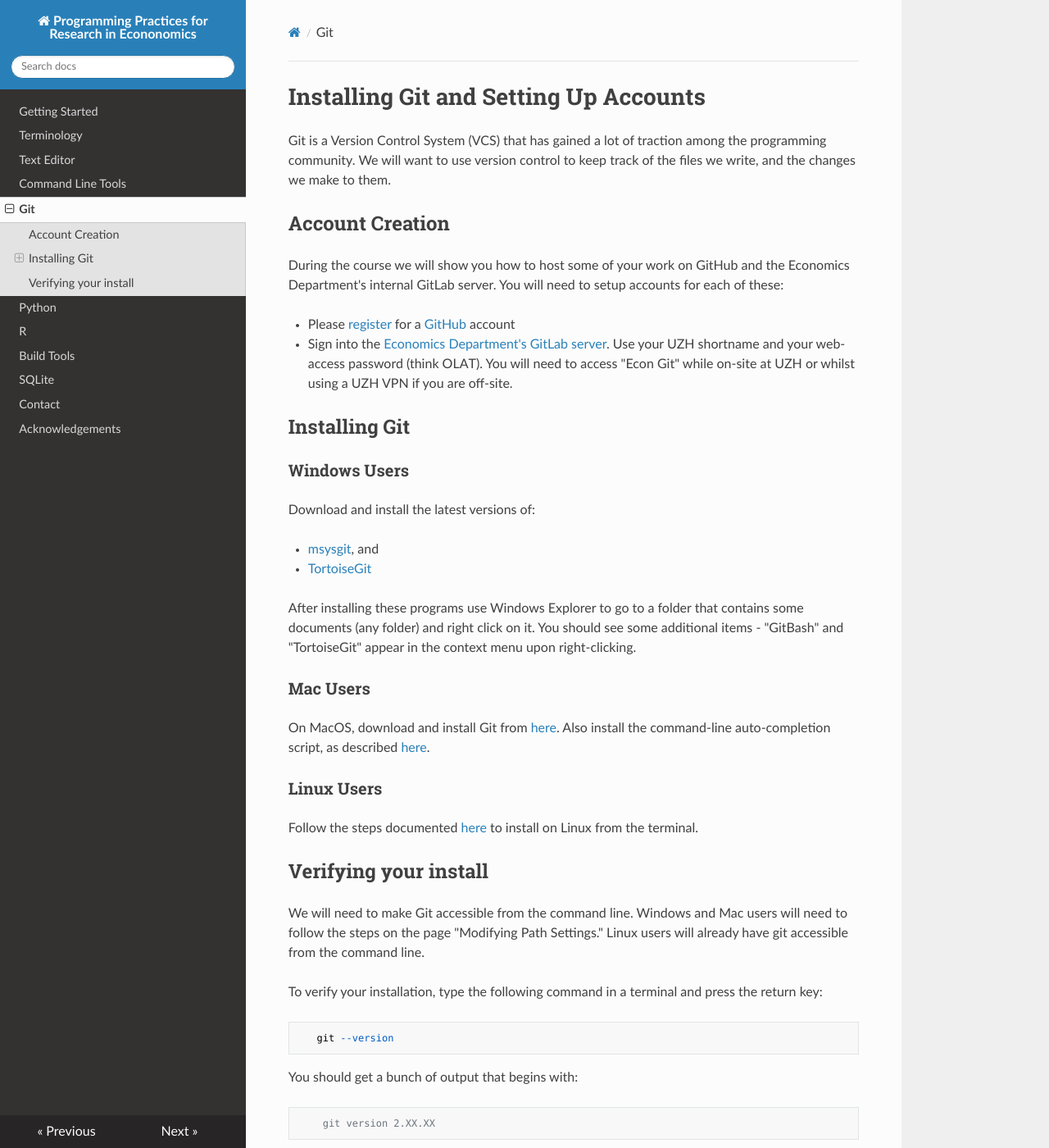
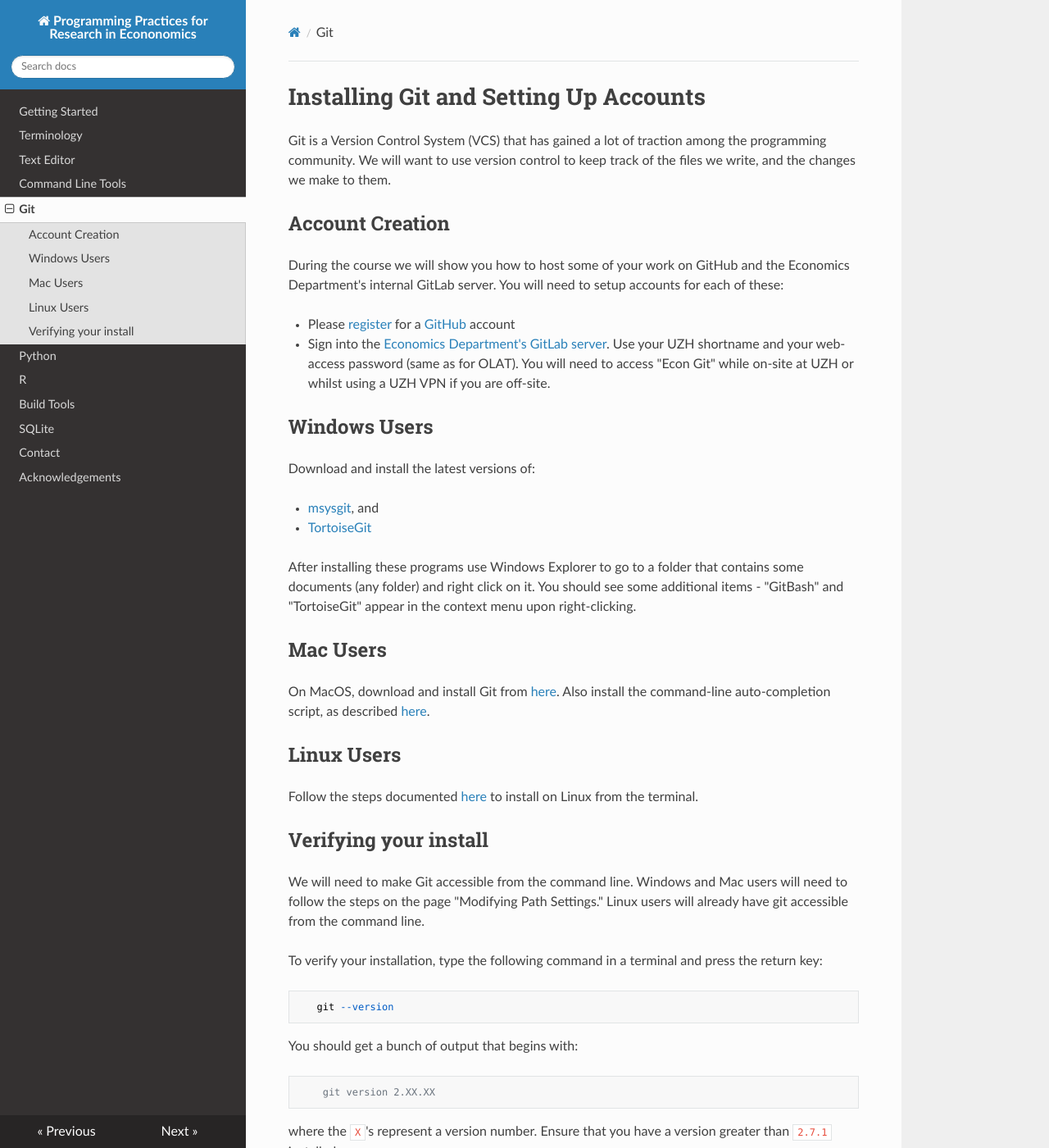
Before and after one commit to pp4rs/DEPRECATED-installation-guide, an MkDocs documentation site: the page built from docs/gitInstall.md, in a window 1280 px wide and 1400 px high. Shown: the whole window at 82% size. Built offline with MkDocs 1.6.1, drawn with Linux system fonts in a browser that asks for light colours; nearby versions of some CDN libraries; old or Windows-style settings are respelled for this version of MkDocs.

Commit message:
reformatting headings, changed minimum git version to line up with Lachlan's ubuntuOS

```diff
--- a/docs/gitInstall.md
+++ b/docs/gitInstall.md
@@ -9,12 +9,10 @@ During the course we will show you how to host some of your work on GitHub and t
 You will need to setup accounts for each of these:
 
 * Please [register](https://github.com/join) for a [GitHub](https://github.com/) account
-* Sign into the [Economics Department's GitLab server](https://econgit.uzh.ch/). Use your UZH shortname and your web-access password (think OLAT). You will need to access "Econ Git" while on-site at UZH or whilst using a UZH VPN if you are off-site.
+* Sign into the [Economics Department's GitLab server](https://econgit.uzh.ch/). Use your UZH shortname and your web-access password (same as for OLAT). You will need to access "Econ Git" while on-site at UZH or whilst using a UZH VPN if you are off-site.
 
 
-## Installing Git
-
-### Windows Users
+## Windows Users
 
  Download and install the latest versions of:
 
@@ -26,13 +24,13 @@ You will need to setup accounts for each of these:
 
 
 
-###  Mac Users
+##  Mac Users
 
 On MacOS, download and install Git from [here](http://git-scm.com/download/mac).
 Also install the command-line auto-completion script, as described [here](https://git-scm.com/book/en/v1/Git-Basics-Tips-and-Tricks#Auto-Completion).
 
 
-### Linux Users
+## Linux Users
 
 Follow the steps documented [here](https://git-scm.com/download/linux) to install on Linux from the terminal.
 
@@ -49,4 +47,4 @@ You should get a bunch of output that begins with:
 
         git version 2.XX.XX
 
-where the `X`'s represent a version number. Ensure that you have a version greater than `2.10.1` installed.
+where the `X`'s represent a version number. Ensure that you have a version greater than `2.7.1` installed.
```
